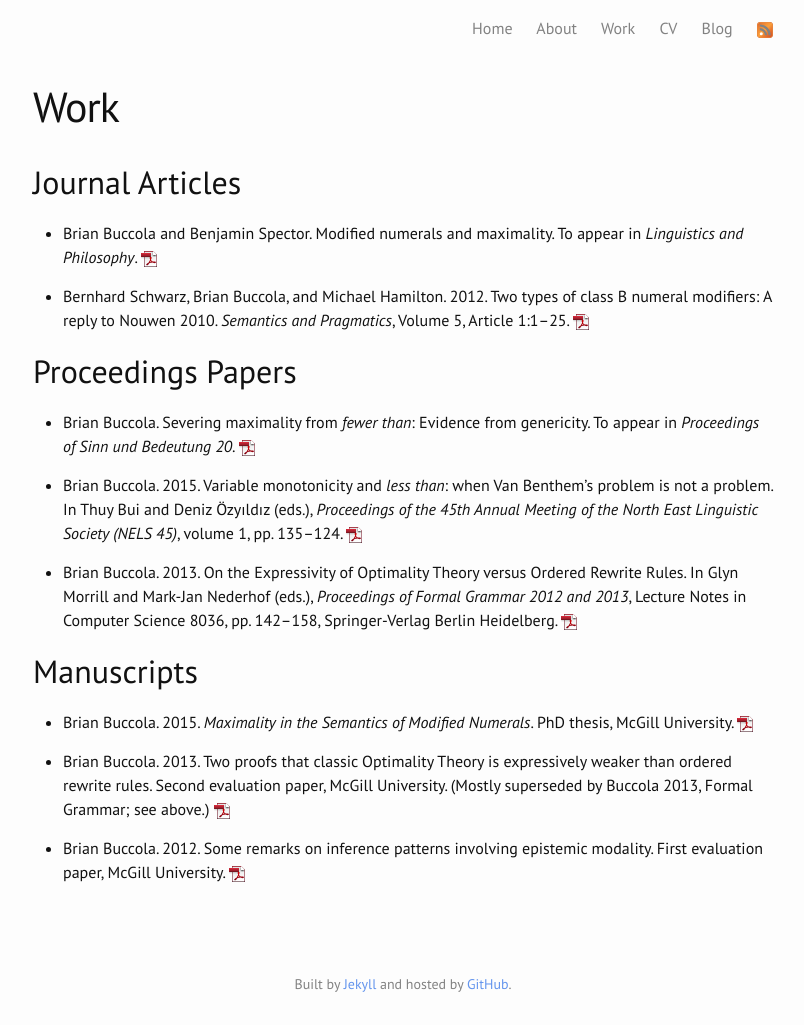
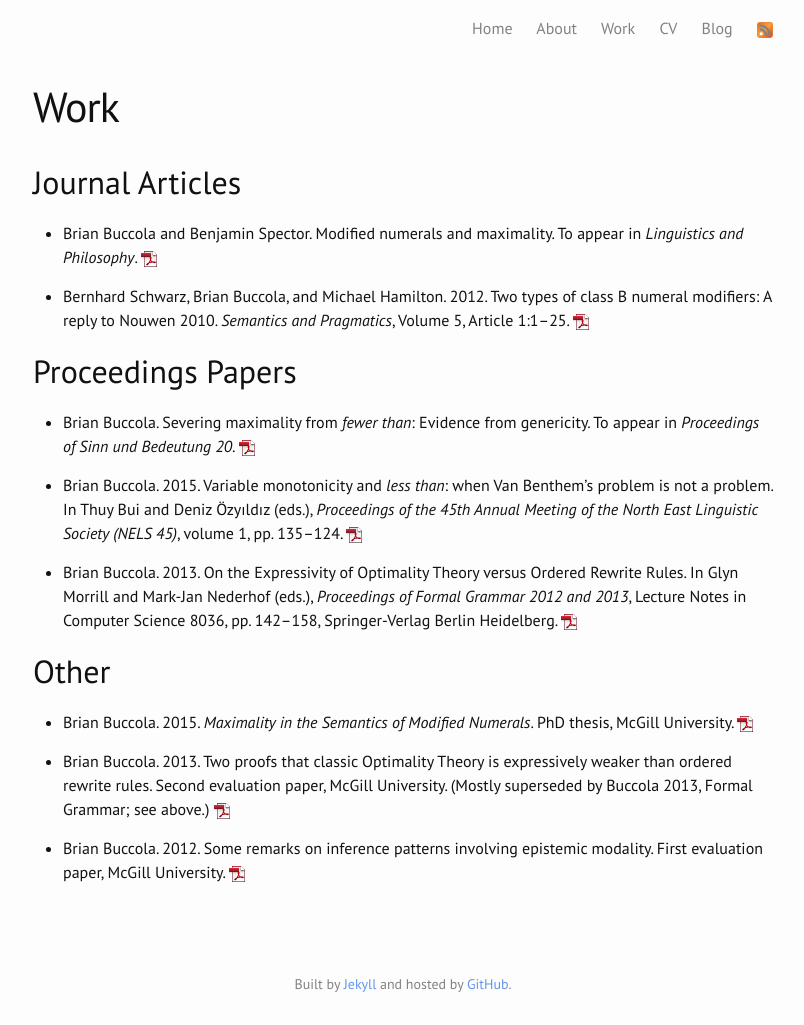
Before and after one commit to brianbuccola/brianbuccola.github.io, a Jekyll site: the page built from work.md, in a window 1280 px wide. Shown: the whole page, without its empty margins (237-1041 px from the left). Built offline with Jekyll 4.4.1, drawn with Linux system fonts in a browser that asks for light colours; some web fonts are replaced.

Commit message:
change 'Manuscripts' section to 'Other'

```diff
--- a/work.md
+++ b/work.md
@@ -37,7 +37,7 @@ redirect_from: /research.html
 [nels45]: /files/buccola2015nels45.pdf
 [fg]: /files/buccola2013fg.pdf
 
-## Manuscripts
+## Other
 
 - Brian Buccola. 2015. *Maximality in the Semantics of Modified Numerals*. PhD
   thesis, McGill University. [![pdf][]][diss]
```
